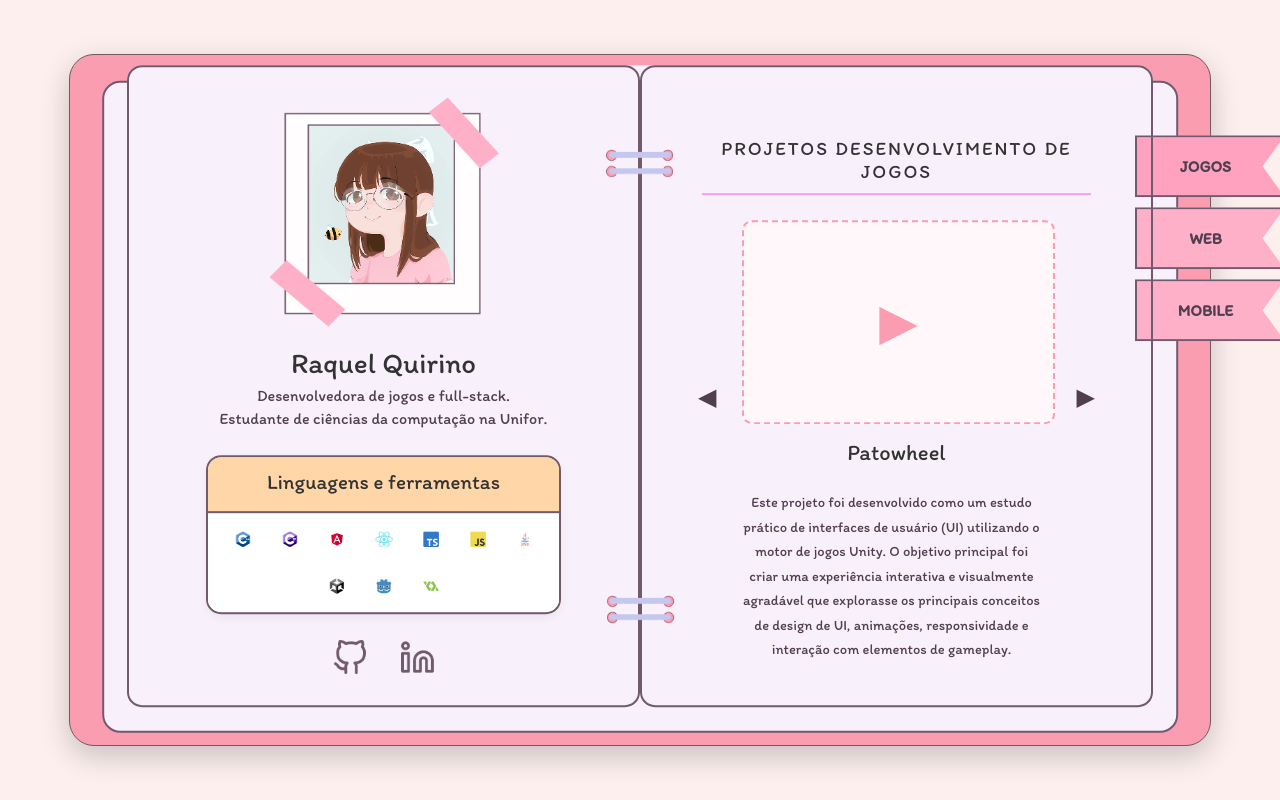
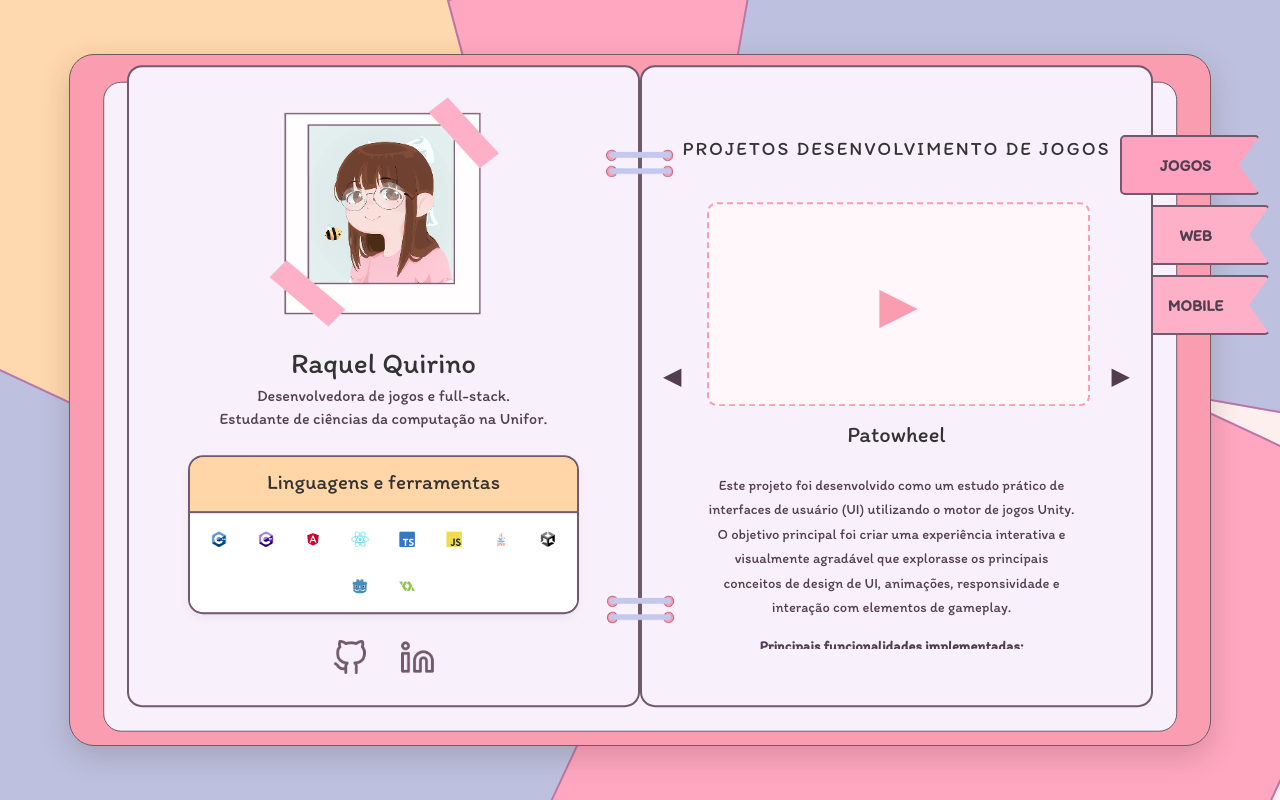
Before and after one commit to raquelx99/portifolioRaquel, a React (Create React App) app: page / in a window 1280 px wide. Built offline with nearby package versions, Linux system fonts and the light colour scheme.

Commit message:
Layout livro pronto

```diff
--- a/src/App.css
+++ b/src/App.css
@@ -15,7 +15,7 @@
 }
 
 body {
-  background-color: var(--background-color);
+  background-color: #fcefee;
   font-family: 'Itim', cursive;
   display: flex;
   justify-content: center;
@@ -23,6 +23,83 @@ body {
   min-height: 100vh;
   margin: 0;
   color: var(--text-color);
+}
+
+.background-shapes {
+  position: fixed;
+  top: 0;
+  left: 0;
+  width: 100%;
+  height: 100%;
+  z-index: -1; /* Joga para trás de todo o conteúdo */
+}
+
+css
+/* Estilos para o contêiner do fundo */
+.background-shapes {
+position: fixed;
+top: 0;
+left: 0;
+width: 100%;
+height: 100%;
+z-index: -1;
+}
+
+.blob {
+position: absolute;
+opacity: 1;
+}
+
+/* Ajustando as formas para ficarem maiores, menos numerosas e posicionadas nos cantos */
+
+.blob-1 {
+width: 700px;
+height: 500px;
+top: -100px;
+left: -200px;
+background-color: #FED8AE;
+border: 2px solid #BB78A7;
+transform: rotate(-15deg);
+}
+
+.blob-2 {
+width: 700px;
+height: 450px;
+bottom: -150px;
+left: -130px;
+background-color: #BDC1DF;
+border: 2px solid #BB78A7;
+transform: rotate(25deg);
+}
+
+.blob-4 {
+width: 700px;
+height: 450px;
+top: -80px;
+right: -150px;
+background-color: #BDC1DF;
+border: 2px solid #BB78A7;
+transform: rotate(10deg);
+}
+
+.blob-3 {
+width: 650px;
+height: 660px;
+bottom: -200px;
+right: -20px;
+background-color: #FFA7C0;
+border: 2px solid #BB78A7;
+transform: rotate(25deg);
+}
+
+.blob-5 {
+width: 700px;
+height: 500px;
+top: -100px;
+left: 500px;
+background-color: #FFA7C0;
+border: 2px solid #BB78A7;
+transform: rotate(-15deg);
 }
 
 .notebook h1,
@@ -42,7 +119,7 @@ body {
   outline: #725A5F;
   padding: 20px;
   border-radius: 25px;
-  box-shadow: 0 10px 30px rgba(0, 0, 0, 0.2);
+  box-shadow: 0 10px 30px rgba(70, 35, 35, 0.2);
   z-index: 1;
   position: relative;
   width: 90vw;
@@ -62,13 +139,12 @@ body {
   top: 51%;
   left: 50%;
   transform: translate(-50%, -50%);
-  z-index: 10; /* Camada de baixo */
-  border: 2px solid #725A6E;
+  z-index: 3; /* Camada de baixo */
+  border: 1px solid #725A6E;
 }
 
 .notebook {
   display: flex;
-  background-color: var(--notebook-bg);
   border-radius: 15px;
   position: absolute;
   z-index: 10;
@@ -111,7 +187,8 @@ body {
 
 .page {
   flex: 1;
-  padding: 30px 60px;
+  background-color: var(--notebook-bg);
+  padding: 30px 40px;
   padding-top: 40px;
   padding-bottom: 40px;
   display: flex;
@@ -232,6 +309,7 @@ body {
   padding-bottom: 30px;
   z-index: 10;
   border: 2px solid #725A6E;
+  align-items: stretch;
 }
 
 .right-page h2 {
@@ -240,8 +318,6 @@ body {
   font-size: 1.2rem;
   letter-spacing: 2px;
   margin-top: 0;
-  padding-bottom: 10px;
-  border-bottom: 2px solid var(--border-color);
 }
 
 .project-content h3 {
@@ -278,7 +354,7 @@ body {
     display: inline-block;
     padding: 3px 10px;
     border-radius: 12px;
-    font-size: 0.8em;
+    font-size: 0.9rem;
     color: white;
     margin-right: 5px;
 }
@@ -315,7 +391,7 @@ body {
 .project-content {
     width: 100%;
     /* Adicione um padding lateral para que o texto não cole nas setas */
-    padding: 0 40px;
+    padding: 0 25px;
 }
 
 /* Estilo base para as duas setas */
@@ -344,48 +420,43 @@ body {
 
 /* Posição específica para cada seta */
 .nav-arrow.prev {
-  left: -10px; /* Posição da seta esquerda */
+  z-index: inherit;
+  left: -25px; /* Posição da seta esquerda */
 }
 
 .nav-arrow.next {
-  right: -10px; /* Posição da seta direita */
-}
-
-/* --- Side Tabs --- */
-.side-tabs {
-  position: absolute;
-  top: 70px;
-  left: 100%;
-  margin-left: -18px;
-  display: flex;
-  flex-direction: column;
-  gap: 10px;
-  z-index: 5;
+  right: -25px; /* Posição da seta direita */
 }
 
 .tab {
-  width: 150px;
-  height: 62px;
+  position: absolute;
+  left: 100%;
+  margin-left: -80px;
+  width: 140px;
+  height: 60px;
+  border: none;
   background-color: var(--marca-paginas);
   color: var(--text-color);
   font-family: 'Itim', cursive;
   font-weight: bold;
   font-size: 1rem;
   cursor: pointer;
-  position: relative;
-  transition: background-color 0.2s ease-out;
   clip-path: polygon(0 0, 100% 0, 85% 50%, 100% 100%, 0 100%);
+  border-radius: 5px;
   padding-right: 15px;
+  transition: all 0.2s ease-out;
   border: 2px solid #725A6E;
-  z-index: 5;
+  z-index: 5; /* POR PADRÃO, FICA ATRÁS DO NOTEBOOK (z-index: 10) */
 }
 
-.tab:hover {
+.tab:hover:not(.active) {
+  transform: translateX(-5px);
   filter: brightness(1.1);
 }
 
+/* A CAMADA ATIVA: NA FRENTE DO LIVRO */
 .tab.active {
   background-color: var(--secondary-pink);
-  z-index: 15;
-  filter: brightness(1);
+  transform: translateX(-10px);
+  z-index: 15; /* Maior que o z-index: 10 do .notebook */
 }
--- a/src/App.js
+++ b/src/App.js
@@ -1,6 +1,6 @@
 // src/App.js
 import React, { useState } from 'react';
-import './App.css';
+import './App.css'; // Mude para './Portfolio.css' se for o nome que você está usando
 import { portfolioData } from './data';
 
 function App() {
@@ -13,7 +13,7 @@ function App() {
 
   const handleCategoryClick = (category) => {
     setActiveCategory(category);
-    setProjectIndex(0); // Reseta para o primeiro projeto da nova categoria
+    setProjectIndex(0);
   };
 
   const handleNextProject = () => {
@@ -31,29 +31,37 @@ function App() {
   }
 
   return (
+    <>
+    <div className="background-shapes">
+        <div className="blob blob-1"></div>
+        <div className="blob blob-2"></div>
+        <div className="blob blob-3"></div>
+        <div className="blob blob-5"></div>
+        <div className="blob blob-4"></div>
+    </div>
+
     <div className="portfolio-container">
       <div className="book-cover">
         <div className="back-page"></div>
+
         <div className="notebook">
           {/* Left Page */}
           <div className="page left-page">
             <div className="profile-section">
               <div className="avatar-container">
-                <div className="tape tape1"></div>
-                <img src="./Fotinha.png" alt="Raquel Quirino" className="avatar" />
-                <div className="tape tape2"></div>
+                {/* As fitas decorativas não precisam estar no código, podem ser parte da imagem do avatar se desejar */}
+                <img src="/Fotinha.png" alt="Raquel Quirino" className="avatar" />
               </div>
               <h1>{profile.name}</h1>
               <p>{profile.title}<br />{profile.subtitle}</p>
             </div>
+
             <div className="skills-section">
               <div className="skills-header">
                 <h3>Linguagens e ferramentas</h3>
               </div>
-
               <div className="skills-body">
-                {/* Substitua os nomes dos arquivos pelos seus. Exemplo: */}
-                <img src="./image 4.svg" alt="Ícone do C++" />
+                  <img src="/image 4.svg" alt="Ícone do C++" />
                   <img src="/image 3.svg" alt="Ícone do C#" />
                   <img src="/image 5.svg" alt="Ícone do Angular" />
                   <img src="/image 6.svg" alt="Ícone do React" />
@@ -65,40 +73,18 @@ function App() {
                   <img src="/image 12.svg" alt="Ícone do Game Maker" />
               </div>
             </div>
+
             <div className="social-links">
-              {/* Lembre-se de colocar o link para o seu perfil no href */}
               <a href="https://github.com/raquelx99" target="_blank" rel="noopener noreferrer">
-                <img
-                  src="/Github.svg"
-                  alt="Meu perfil no GitHub"
-                  className="social-icon"
-                />
+                <img src="/Github.svg" alt="Meu perfil no GitHub" className="social-icon" />
               </a>
-
-              <a href="https://www.linkedin.com/in/raquel-albuquerque-93a053328?utm_source=share&utm_campaign=share_via&utm_content=profile&utm_medium=ios_app" target="_blank" rel="noopener noreferrer">
-                <img
-                  src="/Linkedin.svg"
-                  alt="Meu perfil no LinkedIn"
-                  className="social-icon"
-                />
+              <a href="https://www.linkedin.com/in/raquel-albuquerque-93a053328" target="_blank" rel="noopener noreferrer">
+                <img src="/Linkedin.svg" alt="Meu perfil no LinkedIn" className="social-icon" />
               </a>
             </div>
           </div>
 
-          {/* Side Tabs */}
-          <div className="side-tabs">
-            {Object.keys(categories).map(category => (
-              <button
-                key={category}
-                className={`tab ${activeCategory === category ? 'active' : ''}`}
-                onClick={() => handleCategoryClick(category)}
-              >
-                {category}
-              </button>
-            ))}
-          </div>
-
-          {/* Notebook Spine */}
+          {/* Notebook Spine - Filho do Notebook para se mover com ele */}
           <div className="notebook-spine-container">
             <img src="./Alça.png" alt="Lombada do caderno" className="notebook-spine-image"/>
           </div>
@@ -106,24 +92,10 @@ function App() {
           {/* Right Page */}
           <div className="page right-page">
             <h2>{categoryTitles[activeCategory]}</h2>
-
-            {/* ▼ SUBSTITUA O CONTEÚDO ANTIGO POR ESTE NOVO BLOCO ▼ */}
-
             <div className="project-display-area">
-                {/* Seta da Esquerda */}
-                <button
-                    onClick={handlePrevProject}
-                    disabled={projects.length <= 1}
-                    className="nav-arrow prev"
-                >
-                    &#9664;
-                </button>
-
-                {/* Conteúdo principal do projeto */}
+              <button onClick={handlePrevProject} disabled={projects.length <= 1} className="nav-arrow prev">&#9664;</button>
               <div className="project-content">
-                    <div className="project-media">
-                        ▶
-                    </div>
+                <div className="project-media">▶</div>
                 <h3>{currentProject.title}</h3>
                 {currentProject.tags.length > 0 && (
                   <div className="project-tags">
@@ -133,26 +105,27 @@ function App() {
                 <div
                   className="project-description"
                   dangerouslySetInnerHTML={{ __html: currentProject.description }}
-                    >
+                ></div>
+              </div>
+              <button onClick={handleNextProject} disabled={projects.length <= 1} className="nav-arrow next">&#9654;</button>
+            </div>
           </div>
         </div>
 
-                {/* Seta da Direita */}
+        {Object.keys(categories).map((category, index) => (
           <button
-                    onClick={handleNextProject}
-                    disabled={projects.length <= 1}
-                    className="nav-arrow next"
+            key={category}
+            className={`tab ${activeCategory === category ? 'active' : ''}`}
+            onClick={() => handleCategoryClick(category)}
+            style={{ top: `${80 + index * 70}px` }}
           >
-                    &#9654;
+            {category}
           </button>
-            </div>
+        ))}
 
-            {/* ▲ FIM DO BLOCO DE SUBSTITUIÇÃO ▲ */}
-            {/* Perceba que o <div className="project-navigation"> antigo foi removido */}
       </div>
     </div>
-      </div>
-    </div>
+    </>
   );
 }
 
```
Also changed, not shown: 1 other file (tests, documents, lock files or other folders). Lines whose indentation alone changed are shown as unchanged.
